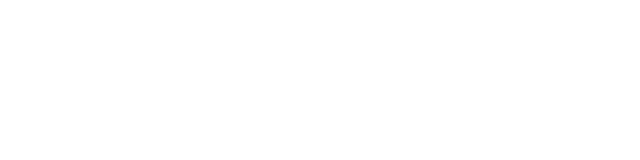
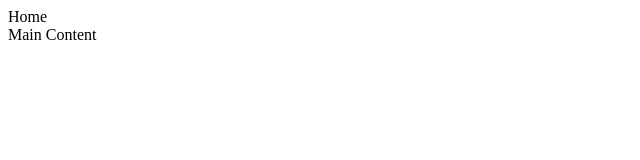
Before and after one commit to NKwatra/countries, a React (Create React App) app: page / in a window 1280 px wide. Shown: the top 160 px of the page, without its empty margins (0-640 px from the left). Built offline with nearby package versions, Linux system fonts and the light colour scheme.

Commit message:
Add: basic routing setup

```diff
--- a/src/App.tsx
+++ b/src/App.tsx
@@ -1,7 +1,10 @@
 import { createTheme, PaletteMode, Theme, ThemeProvider } from "@mui/material";
 import React from "react";
-import { BrowserRouter } from "react-router-dom";
+import { BrowserRouter, Routes, Route } from "react-router-dom";
+import MainContent from "./components/MainContent";
 import getTheme, { ThemeContext } from "./lib/theme";
+import Country from "./routes/Country";
+import Home from "./routes/Home";
 import { IThemeContext } from "./types/lib/theme";
 
 function App() {
@@ -17,7 +20,14 @@
   return (
     <ThemeContext.Provider value={themeSwitcher}>
       <ThemeProvider theme={theme}>
-        <BrowserRouter></BrowserRouter>
+        <BrowserRouter>
+          <Routes>
+            <Route path="/" element={<Home />}>
+              <Route index element={<MainContent />} />
+              <Route path=":country" element={<Country />} />
+            </Route>
+          </Routes>
+        </BrowserRouter>
       </ThemeProvider>
     </ThemeContext.Provider>
   );
--- /dev/null
+++ b/src/components/MainContent/index.tsx
@@ -0,0 +1,5 @@
+const MainContent: React.FC = () => {
+  return <div>Main Content</div>;
+};
+
+export default MainContent;
--- /dev/null
+++ b/src/routes/Country/index.tsx
@@ -0,0 +1,5 @@
+const Country: React.FC = () => {
+  return <div>Country</div>;
+};
+
+export default Country;
--- /dev/null
+++ b/src/routes/Home/index.tsx
@@ -0,0 +1,13 @@
+import React from "react";
+import { Outlet } from "react-router";
+
+const Home: React.FC = () => {
+  return (
+    <React.Fragment>
+      <div>Home</div>
+      <Outlet />
+    </React.Fragment>
+  );
+};
+
+export default Home;
```
